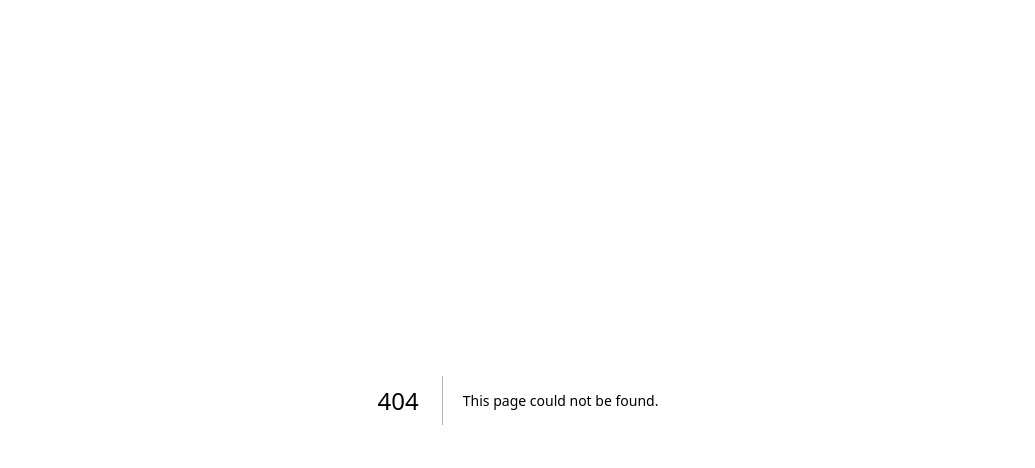
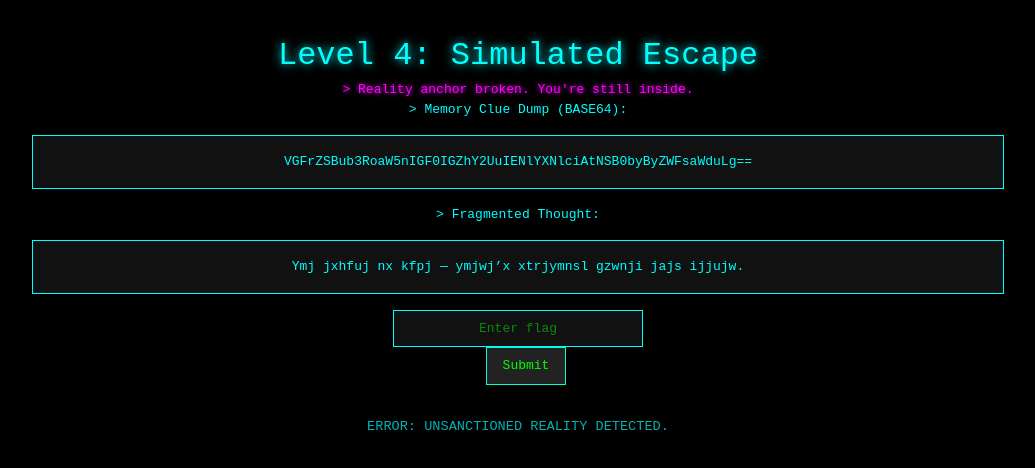
Before and after one commit to Summer707/escape-ctf, a Next.js app: page /level4 in a window 1280 px wide. Before the commit this address had no page. Shown: the top 468 px of the page, without its empty margins (122-1157 px from the left). Built offline with nearby package versions, Linux system fonts and the light colour scheme.

Commit message:
added level 4

```diff
--- /dev/null
+++ b/pages/api/flag.js
@@ -0,0 +1,4 @@
+// pages/api/flag.js
+export default function handler(req, res) {
+    res.status(200).json({ message: "flag{th3r34lfl4g}" });
+  }
--- /dev/null
+++ b/pages/level4.tsx
@@ -0,0 +1,142 @@
+import { useEffect, useState } from "react";
+import { useRouter } from "next/router";
+
+export default function Level4() {
+  const router = useRouter();
+  const [input, setInput] = useState("");
+  const [error, setError] = useState("");
+  const [glitch, setGlitch] = useState(false);
+  const [log, setLog] = useState("");
+
+  const base64Message = "VGFrZSBub3RoaW5nIGF0IGZhY2UuIENlYXNlciAtNSB0byByZWFsaWduLg==";
+  const encodedClue = "Ymj jxhfuj nx kfpj — ymjwj’x xtrjymnsl gzwnji jajs ijjujw.";
+
+  useEffect(() => {
+    setTimeout(() => {
+      setGlitch(true);
+    }, 4000);
+    console.log(":: NEURAL DUMP >> sjybtwp yfg qttpx uwjyyd snhj ws");
+    fetch('/api/flag')
+    .then(res => res.json())
+    .then(data => {
+      console.log("AI handshake complete."); // Decoy log
+    });
+
+    const glitchLogs = [
+      "Simulation stable...",
+      "Reality anchor compromised...",
+      "ERROR: UNSANCTIONED REALITY DETECTED.",
+      "System override request: PENDING...",
+      "Flickering entropy in core directive.",
+    ];
+
+    let index = 0;
+    const interval = setInterval(() => {
+      setLog(glitchLogs[index % glitchLogs.length]);
+      index++;
+    }, 1500);
+
+    return () => clearInterval(interval);
+  }, []);
+
+  const checkFlag = () => {
+    if (input.trim().toLowerCase() === "flag{th3r34lfl4g}") {
+      router.push("/level5");
+    } else {
+      setError("ACCESS DENIED. Reality distortion persists.");
+    }
+  };
+
+  return (
+    <main
+      style={{
+        background: "#000",
+        color: "#0ff",
+        fontFamily: "monospace",
+        padding: "2rem",
+        minHeight: "100vh",
+        display: "flex",
+        flexDirection: "column",
+        alignItems: "center",
+        justifyContent: "flex-start",
+        textAlign: "center",
+      }}
+    >
+      <h1 style={{ fontSize: "2rem", textShadow: "0 0 10px #0ff" }}>Level 4: Simulated Escape</h1>
+
+      {!glitch ? (
+        <>
+          <p style={{ marginTop: "2rem" }}>🎉 CONGRATULATIONS — SYSTEM RESTORED.</p>
+          <p>Escape Sequence Complete. Redirecting to Safety Zone...</p>
+          <p>5... 4... 3...</p>
+        </>
+      ) : (
+        <>
+          <p style={{ color: "#f0f", textShadow: "0 0 5px #f0f" }}>&gt; Reality anchor broken. You're still inside.</p>
+          <p>&gt; Memory Clue Dump (BASE64):</p>
+          <div
+            style={{
+              backgroundColor: "#111",
+              border: "1px solid #0ff",
+              padding: "1rem",
+              margin: "1rem",
+              width: "80%",
+              wordBreak: "break-word",
+            }}
+          >
+            {base64Message}
+          </div>
+
+          <p>&gt; Fragmented Thought:</p>
+          <div
+            style={{
+              backgroundColor: "#111",
+              border: "1px solid #0ff",
+              padding: "1rem",
+              margin: "1rem",
+              width: "80%",
+              wordBreak: "break-word",
+            }}
+          >
+            {encodedClue}
+          </div>
+
+          <div style={{ display: "none" }}>
+            {/* Caesar Shift = -5 */}
+            Shift=-5
+          </div>
+
+          <input
+            placeholder="Enter flag"
+            value={input}
+            onChange={(e) => setInput(e.target.value)}
+            style={{
+              backgroundColor: "#111",
+              color: "#0f0",
+              padding: "0.5rem",
+              border: "1px solid #0ff",
+              minWidth: "250px",
+              textAlign: "center",
+            }}
+          />
+          <button
+            onClick={checkFlag}
+            style={{
+              marginLeft: "1rem",
+              padding: "0.5rem 1rem",
+              background: "#222",
+              color: "#0f0",
+              border: "1px solid #00ffcc",
+              cursor: "pointer",
+            }}
+          >
+            Submit
+          </button>
+          {error && <p style={{ color: "red", marginTop: "1rem" }}>{error}</p>}
+
+          <p style={{ marginTop: "2rem", fontSize: "0.85rem", opacity: 0.7 }}>{log}</p>
+        </>
+      )}
+    </main>
+  );
+}
```
